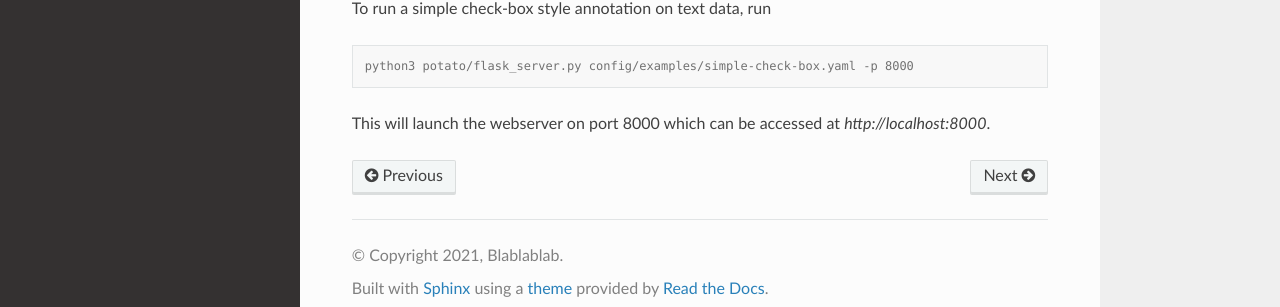
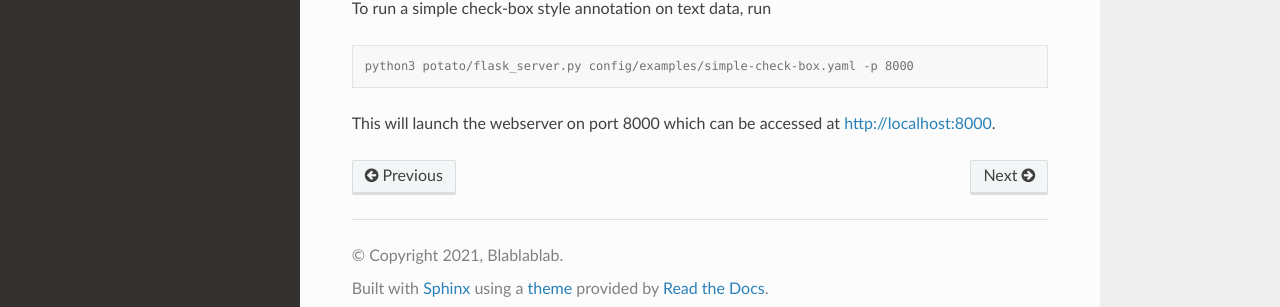
Before and after one commit to Jiaxin-Pei/potato-tutorial, a Sphinx documentation site: the page built from docs/source/quick-start.rst, in a window 1280 px wide. Shown: the part 392-699 px from the top of the page. Built offline with Sphinx 7.4.7 and the Read the Docs theme 2.0.0, drawn with Linux system fonts in a browser that asks for light colours.

```diff
--- a/docs/source/quick-start.rst
+++ b/docs/source/quick-start.rst
@@ -19,4 +19,4 @@ To run a simple check-box style annotation on text data, run
 
     python3 potato/flask_server.py config/examples/simple-check-box.yaml -p 8000
 
-This will launch the webserver on port 8000 which can be accessed at `http://localhost:8000`.
+This will launch the webserver on port 8000 which can be accessed at http://localhost:8000.
```
